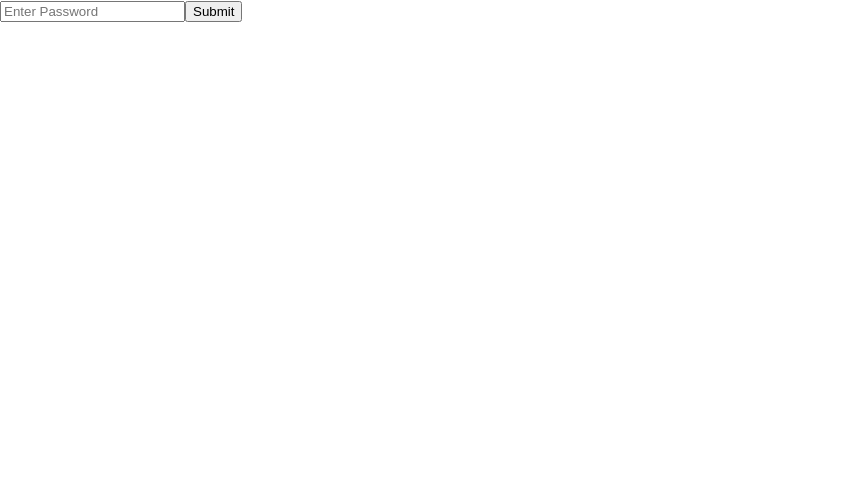
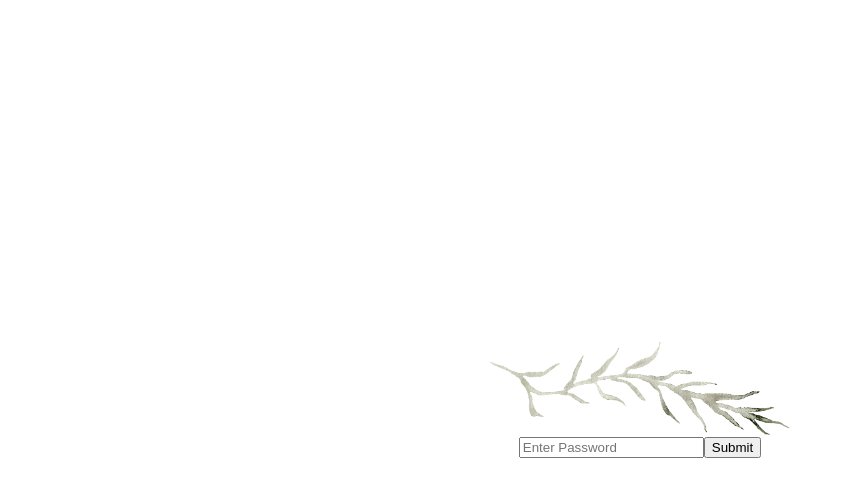
Before and after one commit to jaau2422/martini-website, a React (Create React App) app: page / in a window 1280 px wide. Shown: the top 496 px of the page, without its empty margins (0-851 px from the left). Built offline with nearby package versions, Linux system fonts and the light colour scheme.

Commit message:
changed password page

```diff
--- a/src/App.css
+++ b/src/App.css
@@ -1,5 +1,22 @@
 .App {
   text-align: center;
+}
+
+.Form{
+  text-align: center;
+  min-height: 100vh;
+  min-width: 100vw;
+  display: flex;
+  flex-direction: column;
+  align-items: center;
+  justify-content: center;
+  font-size: calc(10px + 2vmin);
+  color: rgb(0, 0, 0);
+  font-family: 'Montserrat';
+  font-style: normal;
+  font-kerning: none;
+  font-weight: 100;
+  font-size: large;
 }
 
 .App-logo {
@@ -23,7 +40,10 @@
     animation: App-logo-spin infinite 20s linear;
   }
 }
-
+.my-image {
+  width: 300px; /* Set the desired width */
+  height: auto; /* Automatically adjust the height to maintain the aspect ratio */
+}
 .App-header {
   background-image: url(./Screenshot1.png);
   background-size: cover;
--- a/src/components/Password.jsx
+++ b/src/components/Password.jsx
@@ -1,5 +1,4 @@
-
-
+import Logo from './Bohowild54.png';
 import React, { useState } from 'react';
 
 const PasswordInput = ({ onPasswordSubmit }) => {
@@ -11,7 +10,8 @@ const PasswordInput = ({ onPasswordSubmit }) => {
   };
 
   return (
-    <div>
+    <div className="Form">
+      <img src={Logo} className="my-image" alt="My Image" />
       <form onSubmit={handleSubmit}>
         <input
           type="password"
```
Also changed, not shown: src/components/Bohowild54.png (added).
